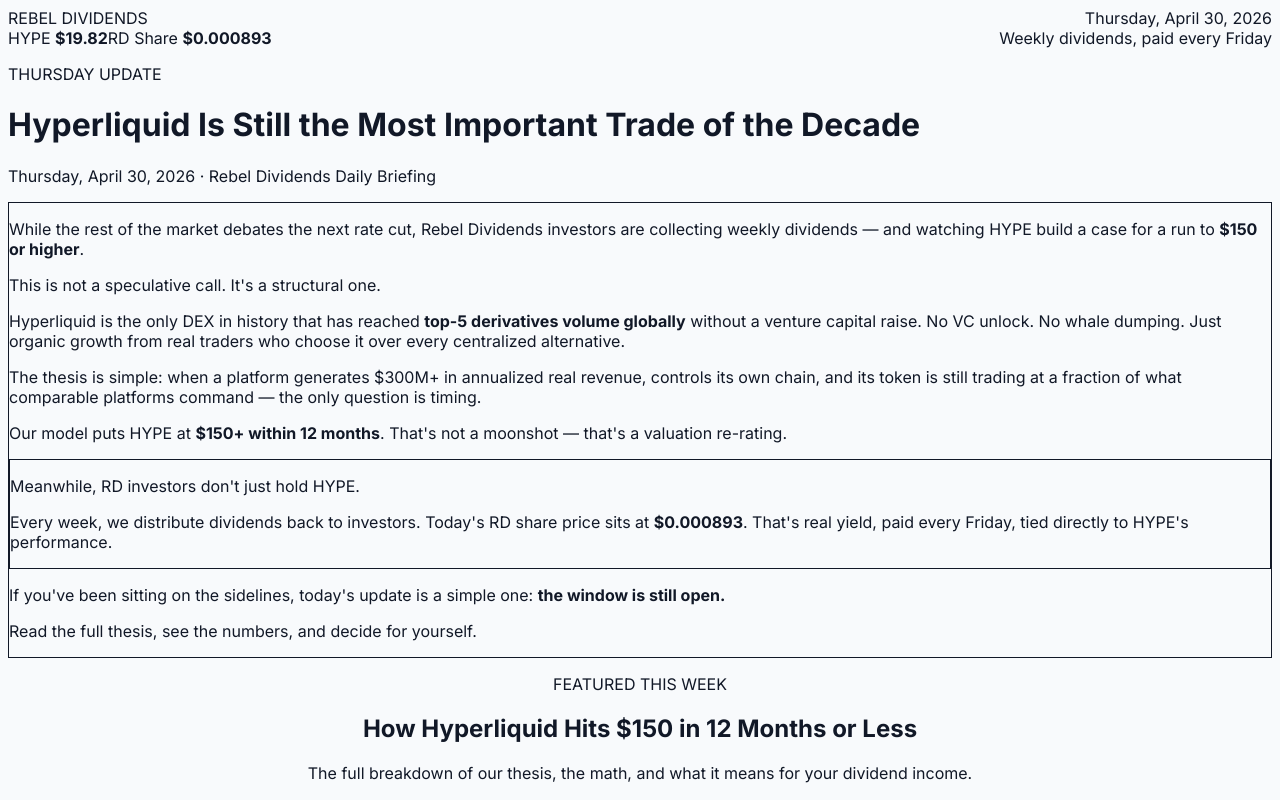
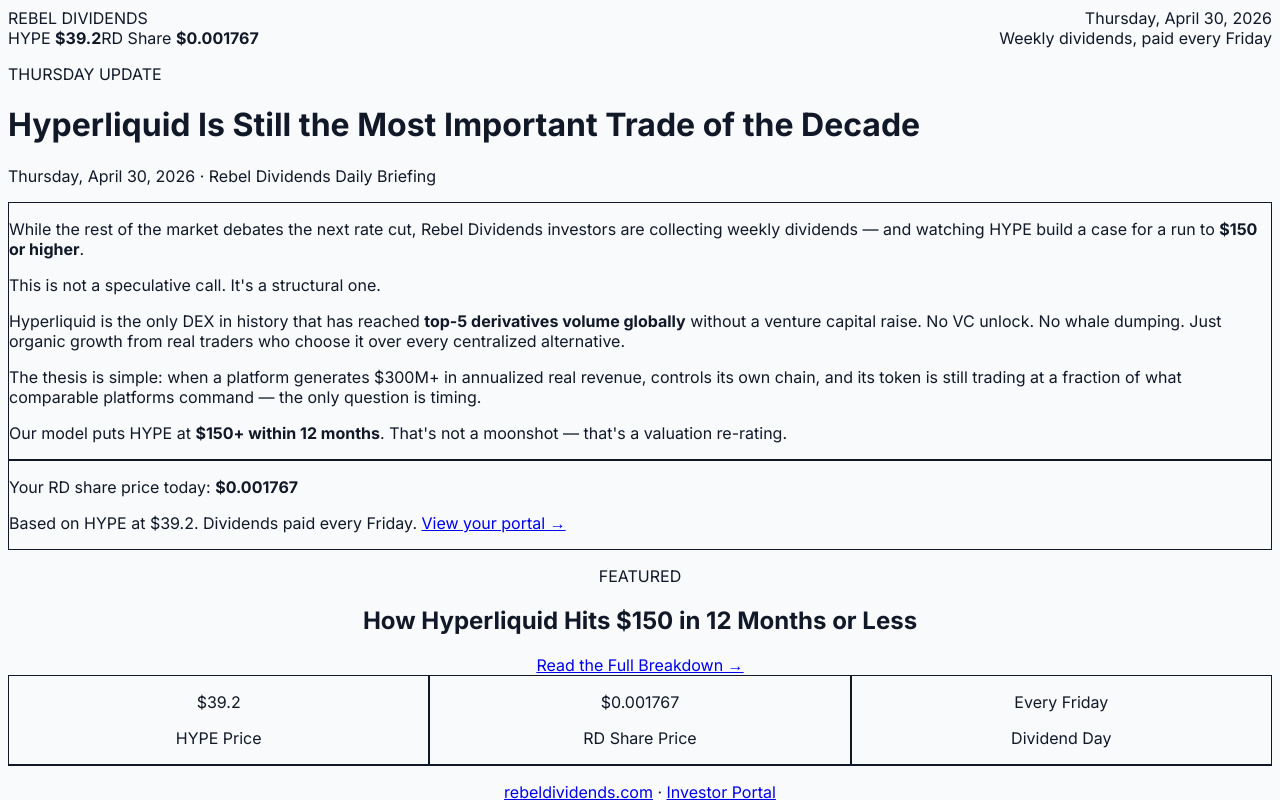
Before and after one commit to rebeldividends505/rd-updates, a Next.js app: page / in a window 1280 px wide. Shown: the top 800 px of the page. Built offline with nearby package versions, Linux system fonts and the light colour scheme.

Commit message:
chore: daily update 2026-04-30 — HYPE $39.2 | RD $0.001767

```diff
--- a/src/app/page.tsx
+++ b/src/app/page.tsx
@@ -2,8 +2,9 @@
 export const revalidate = 3600;
 
 const UPDATE_DATE = "Thursday, April 30, 2026";
-const HYPE_PRICE = 19.82; // update daily
-const RD_SHARE_PRICE = (0.001776 * (HYPE_PRICE / 39.41)).toFixed(6);
+const HYPE_PRICE = 39.2;
+const RD_SHARE_PRICE = "0.001767";
+const DAY_THEME = "forward";
 
 export default function Home() {
   return (
@@ -30,7 +31,6 @@
 
       <div className="max-w-3xl mx-auto px-6 py-10 space-y-8">
 
-        {/* Today's Update Header */}
         <div>
           <p className="text-red-600 font-semibold text-sm uppercase tracking-wide mb-1">Thursday Update</p>
           <h1 className="text-3xl font-bold text-gray-900 leading-tight">
@@ -39,44 +39,24 @@
           <p className="text-gray-500 mt-2 text-sm">{UPDATE_DATE} · Rebel Dividends Daily Briefing</p>
         </div>
 
-        {/* Main content */}
         <div className="bg-white rounded-2xl shadow-sm border border-gray-100 p-8 space-y-5 text-gray-700 leading-relaxed">
-          <p>
-            While the rest of the market debates the next rate cut, Rebel Dividends investors are collecting weekly dividends — and watching HYPE build a case for a run to <strong>$150 or higher</strong>.
-          </p>
-          <p>
-            This is not a speculative call. It&apos;s a structural one.
-          </p>
-          <p>
-            Hyperliquid is the only DEX in history that has reached <strong>top-5 derivatives volume globally</strong> without a venture capital raise. No VC unlock. No whale dumping. Just organic growth from real traders who choose it over every centralized alternative.
-          </p>
-          <p>
-            The thesis is simple: when a platform generates $300M+ in annualized real revenue, controls its own chain, and its token is still trading at a fraction of what comparable platforms command — the only question is timing.
-          </p>
-          <p>
-            Our model puts HYPE at <strong>$150+ within 12 months</strong>. That&apos;s not a moonshot — that&apos;s a valuation re-rating.
-          </p>
+          <p dangerouslySetInnerHTML={{__html: `While the rest of the market debates the next rate cut, Rebel Dividends investors are collecting weekly dividends — and watching HYPE build a case for a run to <strong>$150 or higher</strong>.`}} />
+          <p dangerouslySetInnerHTML={{__html: `This is not a speculative call. It's a structural one.`}} />
+          <p dangerouslySetInnerHTML={{__html: `Hyperliquid is the only DEX in history that has reached <strong>top-5 derivatives volume globally</strong> without a venture capital raise. No VC unlock. No whale dumping. Just organic growth from real traders who choose it over every centralized alternative.`}} />
+          <p dangerouslySetInnerHTML={{__html: `The thesis is simple: when a platform generates $300M+ in annualized real revenue, controls its own chain, and its token is still trading at a fraction of what comparable platforms command — the only question is timing.`}} />
+          <p dangerouslySetInnerHTML={{__html: `Our model puts HYPE at <strong>$150+ within 12 months</strong>. That's not a moonshot — that's a valuation re-rating.`}} />
+        </div>
 
-          <div className="bg-amber-50 border border-amber-200 rounded-xl p-5">
-            <p className="text-amber-800 font-semibold mb-1">Meanwhile, RD investors don&apos;t just hold HYPE.</p>
-            <p className="text-amber-700 text-sm">
-              Every week, we distribute dividends back to investors. Today&apos;s RD share price sits at <strong>${RD_SHARE_PRICE}</strong>. That&apos;s real yield, paid every Friday, tied directly to HYPE&apos;s performance.
-            </p>
-          </div>
-
-          <p>
-            If you&apos;ve been sitting on the sidelines, today&apos;s update is a simple one: <strong>the window is still open.</strong>
-          </p>
-          <p>
-            Read the full thesis, see the numbers, and decide for yourself.
+        <div className="bg-amber-50 border border-amber-200 rounded-xl p-5">
+          <p className="text-amber-800 font-semibold mb-1">Your RD share price today: <strong>${RD_SHARE_PRICE}</strong></p>
+          <p className="text-amber-700 text-sm">
+            Based on HYPE at ${HYPE_PRICE}. Dividends paid every Friday. <a href="https://portal.rebeldividends.com" className="underline">View your portal →</a>
           </p>
         </div>
 
-        {/* CTA */}
         <div className="bg-gray-900 rounded-2xl p-8 text-center text-white">
-          <p className="text-gray-400 text-sm uppercase tracking-wide mb-3">Featured This Week</p>
+          <p className="text-gray-400 text-sm uppercase tracking-wide mb-3">Featured</p>
           <h2 className="text-2xl font-bold mb-2">How Hyperliquid Hits $150 in 12 Months or Less</h2>
-          <p className="text-gray-400 mb-6">The full breakdown of our thesis, the math, and what it means for your dividend income.</p>
           <a
             href="https://rebeldividends.com/forward/"
             target="_blank"
@@ -87,7 +67,6 @@
           </a>
         </div>
 
-        {/* Quick stats */}
         <div className="grid grid-cols-3 gap-4">
           {[
             { label: "HYPE Price", value: `$${HYPE_PRICE}` },
@@ -101,7 +80,6 @@
           ))}
         </div>
 
-        {/* Footer */}
         <div className="border-t border-gray-200 pt-6 text-center text-xs text-gray-400 space-y-2">
           <p>
             <a href="https://rebeldividends.com" className="text-red-500 hover:underline">rebeldividends.com</a>
@@ -109,9 +87,7 @@
             <a href="https://portal.rebeldividends.com" className="text-red-500 hover:underline">Investor Portal</a>
           </p>
           <p>© 2026 Rebel Dividends Inc. · Daily updates by Jason Cox</p>
-          <p className="text-gray-300">
-            This is not financial advice. Past performance does not guarantee future results.
-          </p>
+          <p className="text-gray-300">This is not financial advice. Past performance does not guarantee future results.</p>
         </div>
       </div>
     </main>
```
